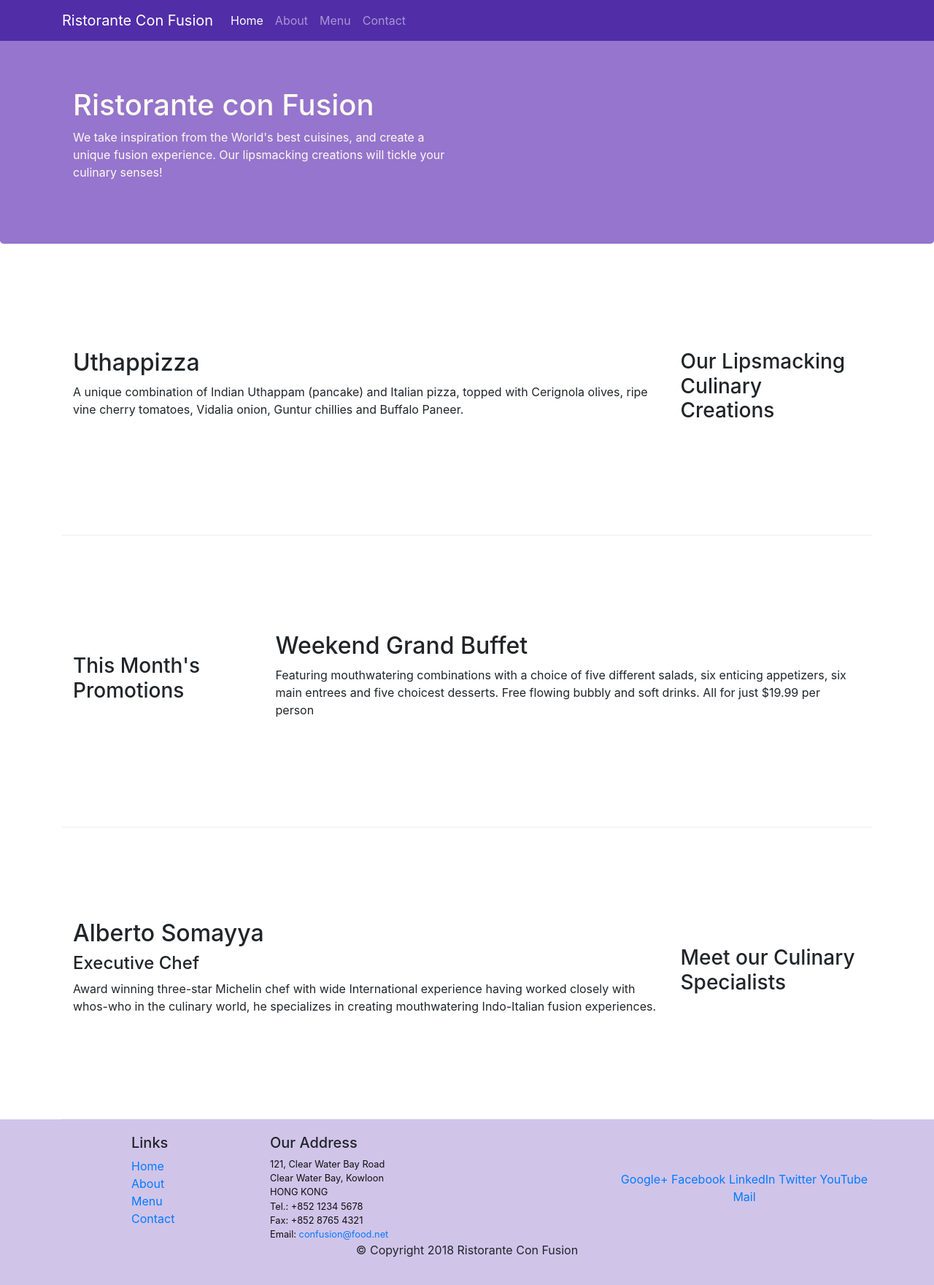
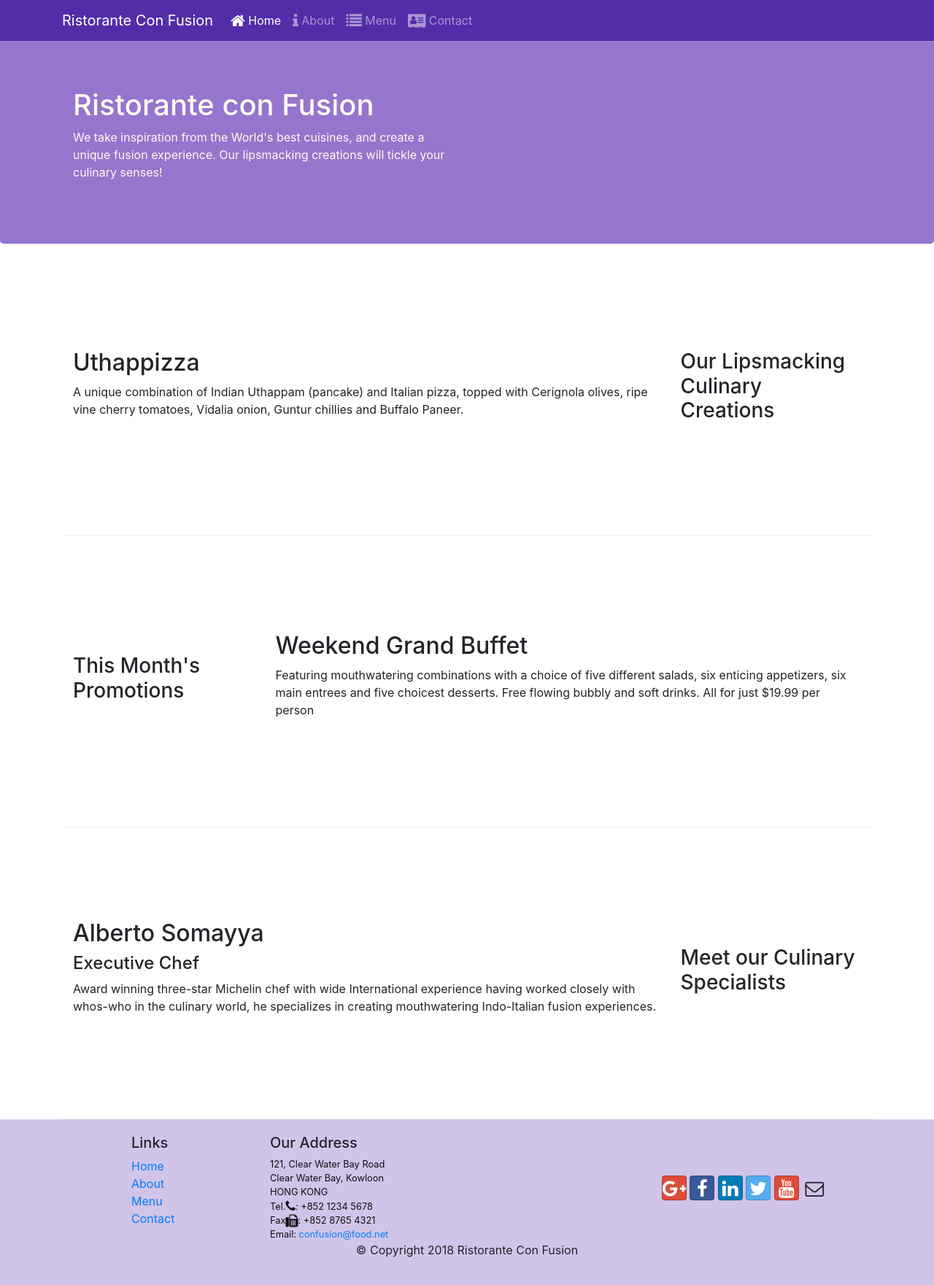
Before and after one commit to vishnujoshi123/conFusion, a website: page index.html in a window 1280 px wide. Shown: the whole page at 73% size. Drawn offline with nearby package versions, Linux system fonts and the light colour scheme.

Commit message:
Icon Fonts

```diff
--- a/index.html
+++ b/index.html
@@ -9,6 +9,8 @@
 
      <!-- Bootstrap CSS -->
      <link rel="stylesheet" href="node_modules/bootstrap/dist/css/bootstrap.min.css">
+     <link rel="stylesheet" href="node_modules/font-awesome/css/font-awesome.min.css">
+     <link rel="stylesheet" href="node_modules/bootstrap-social/bootstrap-social.css">
      <link rel="stylesheet" href="css/styles.css">
     <title>Ristorante Con Fusion</title>
 </head>
@@ -19,10 +21,10 @@
            <a class="navbar-brand" href="#">Ristorante Con Fusion</a>
            <div class="collapse navbar-collapse" id="Navbar">
                 <ul class="navbar-nav mr-auto">
-                    <li class="nav-item active"><a class="nav-link" href="#">Home</a></li>
-                    <li class="nav-item"><a class="nav-link" href="./aboutus.html">About</a></li>
-                    <li class="nav-item"><a class="nav-link" href="#">Menu</a></li>
-                    <li class="nav-item"><a class="nav-link" href="#">Contact</a></li>
+                    <li class="nav-item active"><a class="nav-link" href="#"><span class="fa fa-home fa-lg"></span> Home</a></li>
+                    <li class="nav-item"><a class="nav-link" href="./aboutus.html"><span class="fa fa-info fa-lg"></span> About</a></li>
+                    <li class="nav-item"><a class="nav-link" href="#"><span class="fa fa-list fa-lg"></span> Menu</a></li>
+                    <li class="nav-item"><a class="nav-link" href="#"><span class="fa fa-address-card fa-lg"></span> Contact</a></li>
                 </ul>
            </div>
         </div>
@@ -95,19 +97,21 @@
 		              121, Clear Water Bay Road<br>
 		              Clear Water Bay, Kowloon<br>
 		              HONG KONG<br>
-		              Tel.: +852 1234 5678<br>
-		              Fax: +852 8765 4321<br>
+		              Tel.<i class="fa fa-phone fa-lg"></i>: +852 1234 5678<br>
+		              Fax<i class="fa fa-fax fa-lg"></i>: +852 8765 4321<br>
 		              Email: <a href="mailto:confusion@food.net">confusion@food.net</a>
 		           </address>
                 </div>
                 <div class="col-12 col-sm-4 align-self-center">
                     <div class="text-center">
-                        <a href="http://google.com/+">Google+</a>
-                        <a href="http://www.facebook.com/profile.php?id=">Facebook</a>
-                        <a href="http://www.linkedin.com/in/">LinkedIn</a>
-                        <a href="http://twitter.com/">Twitter</a>
-                        <a href="http://youtube.com/">YouTube</a>
-                        <a href="mailto:">Mail</a>
+                        <div class="text-center">
+                            <a class="btn btn-social-icon btn-google" href="http://google.com/+"><i class="fa fa-google-plus"></i></a>
+                            <a class="btn btn-social-icon btn-facebook" href="http://www.facebook.com/profile.php?id="><i class="fa fa-facebook"></i></a>
+                            <a class="btn btn-social-icon btn-linkedin" href="http://www.linkedin.com/in/"><i class="fa fa-linkedin"></i></a>
+                            <a class="btn btn-social-icon btn-twitter" href="http://twitter.com/"><i class="fa fa-twitter"></i></a>
+                            <a class="btn btn-social-icon btn-google" href="http://youtube.com/"><i class="fa fa-youtube"></i></a>
+                            <a class="btn btn-social-icon" href="mailto:"><i class="fa fa-envelope-o"></i></a>
+                        </div>
                     </div>
                 </div>
            </div>
--- a/package.json
+++ b/package.json
@@ -15,6 +15,8 @@
   },
   "dependencies": {
     "bootstrap": "^4.4.1",
+    "bootstrap-social": "^5.1.1",
+    "font-awesome": "^4.7.0",
     "jquery": "^3.4.1",
     "popper.js": "^1.12.9"
   }
```
Also changed, not shown: aboutus.html (+6 -4 lines), 1 other file.
